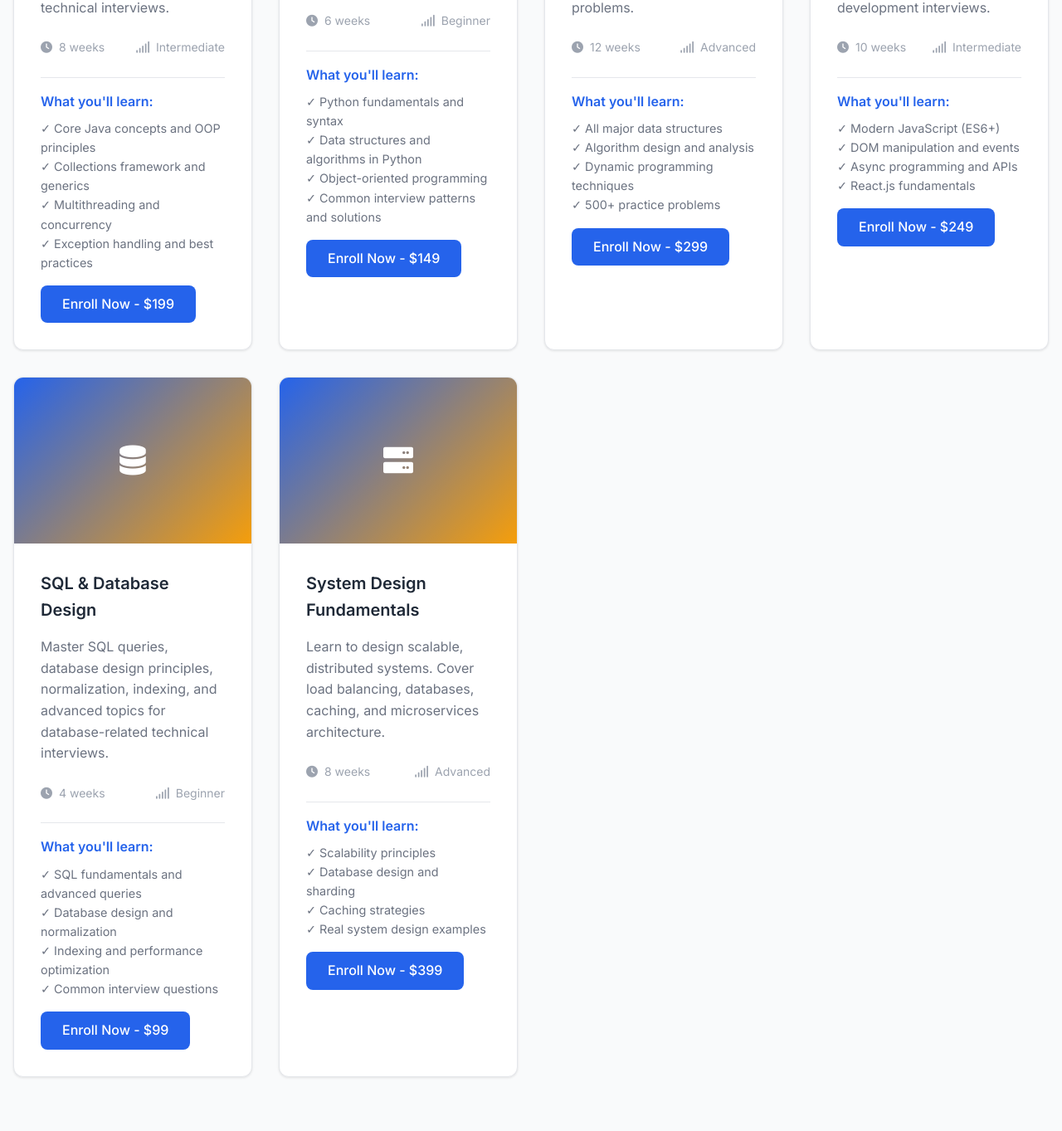
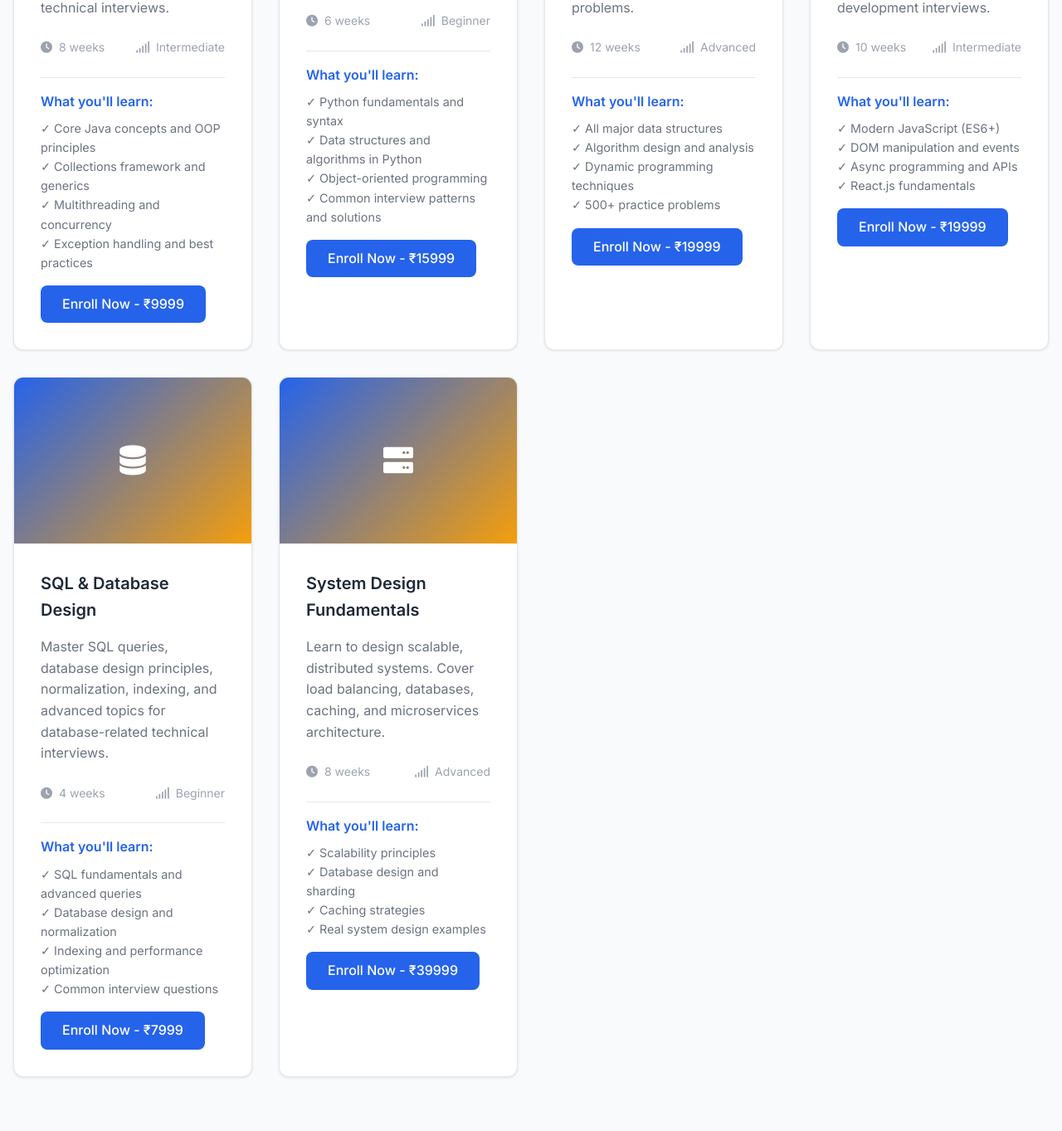
Before and after one commit to 04Sharma-Shubham/InterviewPrep-php, a PHP site: page /InterviewPrep/courses.php in a window 1280 px wide. Shown: the part 1899-3262 px from the top of the page at 83% size. Run offline with PHP 8.4, Linux system fonts and the light colour scheme.

Commit message:
currency

```diff
--- a/courses.php
+++ b/courses.php
@@ -108,7 +108,7 @@ require_once 'includes/header.php';
                             <li>✓ Exception handling and best practices</li>
                         </ul>
                     </div>
-                    <a href="#" class="btn btn-primary" style="margin-top: 1rem;">Enroll Now - $199</a>
+                    <a href="#" class="btn btn-primary" style="margin-top: 1rem;">Enroll Now - ₹9999</a>
                 </div>
             </div>
             <div class="course-card">
@@ -135,7 +135,7 @@ require_once 'includes/header.php';
                             <li>✓ Common interview patterns and solutions</li>
                         </ul>
                     </div>
-                    <a href="#" class="btn btn-primary" style="margin-top: 1rem;">Enroll Now - $149</a>
+                    <a href="#" class="btn btn-primary" style="margin-top: 1rem;">Enroll Now - ₹15999</a>
                 </div>
             </div>
             <div class="course-card">
@@ -162,7 +162,7 @@ require_once 'includes/header.php';
                             <li>✓ 500+ practice problems</li>
                         </ul>
                     </div>
-                    <a href="#" class="btn btn-primary" style="margin-top: 1rem;">Enroll Now - $299</a>
+                    <a href="#" class="btn btn-primary" style="margin-top: 1rem;">Enroll Now - ₹19999</a>
                 </div>
             </div>
             <div class="course-card">
@@ -189,7 +189,7 @@ require_once 'includes/header.php';
                             <li>✓ React.js fundamentals</li>
                         </ul>
                     </div>
-                    <a href="#" class="btn btn-primary" style="margin-top: 1rem;">Enroll Now - $249</a>
+                    <a href="#" class="btn btn-primary" style="margin-top: 1rem;">Enroll Now - ₹19999</a>
                 </div>
             </div>
             <div class="course-card">
@@ -216,7 +216,7 @@ require_once 'includes/header.php';
                             <li>✓ Common interview questions</li>
                         </ul>
                     </div>
-                    <a href="#" class="btn btn-primary" style="margin-top: 1rem;">Enroll Now - $99</a>
+                    <a href="#" class="btn btn-primary" style="margin-top: 1rem;">Enroll Now - ₹7999</a>
                 </div>
             </div>
             <div class="course-card">
@@ -243,7 +243,7 @@ require_once 'includes/header.php';
                             <li>✓ Real system design examples</li>
                         </ul>
                     </div>
-                    <a href="#" class="btn btn-primary" style="margin-top: 1rem;">Enroll Now - $399</a>
+                    <a href="#" class="btn btn-primary" style="margin-top: 1rem;">Enroll Now - ₹39999</a>
                 </div>
             </div>
         </div>
@@ -269,7 +269,7 @@ require_once 'includes/header.php';
                         <li>Mock Interview Practice</li>
                     </ol>
                     <div style="margin-top: 1rem; padding-top: 1rem; border-top: 1px solid var(--border-color);">
-                        <strong style="color: var(--secondary-color);">Total: $547 → $399 (Bundle Price)</strong>
+                        <strong style="color: var(--secondary-color);">Total: ₹49999 → ₹39999 (Bundle Price)</strong>
                     </div>
                 </div>
             </div>
@@ -284,7 +284,7 @@ require_once 'includes/header.php';
                         <li>Leadership & Behavioral Prep</li>
                     </ol>
                     <div style="margin-top: 1rem; padding-top: 1rem; border-top: 1px solid var(--border-color);">
-                        <strong style="color: var(--secondary-color);">Total: $897 → $699 (Bundle Price)</strong>
+                        <strong style="color: var(--secondary-color);">Total: ₹69999 → ₹52999 (Bundle Price)</strong>
                     </div>
                 </div>
             </div>
@@ -299,7 +299,7 @@ require_once 'includes/header.php';
                         <li>Frontend Framework Deep Dive</li>
                     </ol>
                     <div style="margin-top: 1rem; padding-top: 1rem; border-top: 1px solid var(--border-color);">
-                        <strong style="color: var(--secondary-color);">Total: $747 → $549 (Bundle Price)</strong>
+                        <strong style="color: var(--secondary-color);">Total: ₹79999 → ₹59999 (Bundle Price)</strong>
                     </div>
                 </div>
             </div>
@@ -384,7 +384,7 @@ require_once 'includes/header.php';
             <div class="testimonial-card" style="border: 2px solid var(--border-color);">
                 <div class="testimonial-content text-center">
                     <h3 style="color: var(--primary-color); margin-bottom: 1rem;">Individual Course</h3>
-                    <div style="font-size: 2rem; font-weight: 700; color: var(--secondary-color); margin-bottom: 1rem;">$99 - $399</div>
+                    <div style="font-size: 2rem; font-weight: 700; color: var(--secondary-color); margin-bottom: 1rem;">₹9999 - ₹29999</div>
                     <p style="margin-bottom: 1.5rem;">Perfect for targeting specific skills</p>
                     <ul style="list-style: none; padding: 0; text-align: left; margin-bottom: 2rem;">
                         <li style="margin-bottom: 0.5rem;">✓ Single course access</li>
@@ -400,7 +400,7 @@ require_once 'includes/header.php';
                 <div style="position: absolute; top: -15px; left: 50%; transform: translateX(-50%); background: var(--primary-color); color: white; padding: 0.5rem 1rem; border-radius: 20px; font-size: 0.8rem; font-weight: 600;">MOST POPULAR</div>
                 <div class="testimonial-content text-center">
                     <h3 style="color: var(--primary-color); margin-bottom: 1rem;">Learning Path Bundle</h3>
-                    <div style="font-size: 2rem; font-weight: 700; color: var(--secondary-color); margin-bottom: 1rem;">$399 - $699</div>
+                    <div style="font-size: 2rem; font-weight: 700; color: var(--secondary-color); margin-bottom: 1rem;">₹39999 - ₹59999</div>
                     <p style="margin-bottom: 1.5rem;">Complete structured learning journey</p>
                     <ul style="list-style: none; padding: 0; text-align: left; margin-bottom: 2rem;">
                         <li style="margin-bottom: 0.5rem;">✓ 3-4 related courses</li>
@@ -416,7 +416,7 @@ require_once 'includes/header.php';
             <div class="testimonial-card" style="border: 2px solid var(--secondary-color);">
                 <div class="testimonial-content text-center">
                     <h3 style="color: var(--primary-color); margin-bottom: 1rem;">All-Access Pass</h3>
-                    <div style="font-size: 2rem; font-weight: 700; color: var(--secondary-color); margin-bottom: 1rem;">$999</div>
+                    <div style="font-size: 2rem; font-weight: 700; color: var(--secondary-color); margin-bottom: 1rem;">₹79999</div>
                     <p style="margin-bottom: 1.5rem;">Complete access to everything</p>
                     <ul style="list-style: none; padding: 0; text-align: left; margin-bottom: 2rem;">
                         <li style="margin-bottom: 0.5rem;">✓ All current & future courses</li>
--- a/mocks.php
+++ b/mocks.php
@@ -283,7 +283,7 @@ require_once 'includes/header.php';
             <div class="testimonial-card" style="border: 2px solid var(--border-color);">
                 <div class="testimonial-content text-center">
                     <h3 style="color: var(--primary-color); margin-bottom: 1rem;">Single Session</h3>
-                    <div style="font-size: 2rem; font-weight: 700; color: var(--secondary-color); margin-bottom: 1rem;">$79</div>
+                    <div style="font-size: 2rem; font-weight: 700; color: var(--secondary-color); margin-bottom: 1rem;">₹19999</div>
                     <p style="margin-bottom: 1.5rem;">Perfect for targeted practice</p>
                     <ul style="list-style: none; padding: 0; text-align: left; margin-bottom: 2rem;">
                         <li style="margin-bottom: 0.5rem;">✓ 45-60 minute session</li>
@@ -299,7 +299,7 @@ require_once 'includes/header.php';
                 <div style="position: absolute; top: -15px; left: 50%; transform: translateX(-50%); background: var(--primary-color); color: white; padding: 0.5rem 1rem; border-radius: 20px; font-size: 0.8rem; font-weight: 600;">MOST POPULAR</div>
                 <div class="testimonial-content text-center">
                     <h3 style="color: var(--primary-color); margin-bottom: 1rem;">Interview Package</h3>
-                    <div style="font-size: 2rem; font-weight: 700; color: var(--secondary-color); margin-bottom: 1rem;">$199</div>
+                    <div style="font-size: 2rem; font-weight: 700; color: var(--secondary-color); margin-bottom: 1rem;">₹19999</div>
                     <p style="margin-bottom: 1.5rem;">Comprehensive preparation</p>
                     <ul style="list-style: none; padding: 0; text-align: left; margin-bottom: 2rem;">
                         <li style="margin-bottom: 0.5rem;">✓ 3 mock interview sessions</li>
@@ -315,7 +315,7 @@ require_once 'includes/header.php';
             <div class="testimonial-card" style="border: 2px solid var(--secondary-color);">
                 <div class="testimonial-content text-center">
                     <h3 style="color: var(--primary-color); margin-bottom: 1rem;">Premium Prep</h3>
-                    <div style="font-size: 2rem; font-weight: 700; color: var(--secondary-color); margin-bottom: 1rem;">$399</div>
+                    <div style="font-size: 2rem; font-weight: 700; color: var(--secondary-color); margin-bottom: 1rem;">₹29999</div>
                     <p style="margin-bottom: 1.5rem;">Complete interview mastery</p>
                     <ul style="list-style: none; padding: 0; text-align: left; margin-bottom: 2rem;">
                         <li style="margin-bottom: 0.5rem;">✓ 6 mock interview sessions</li>
```
